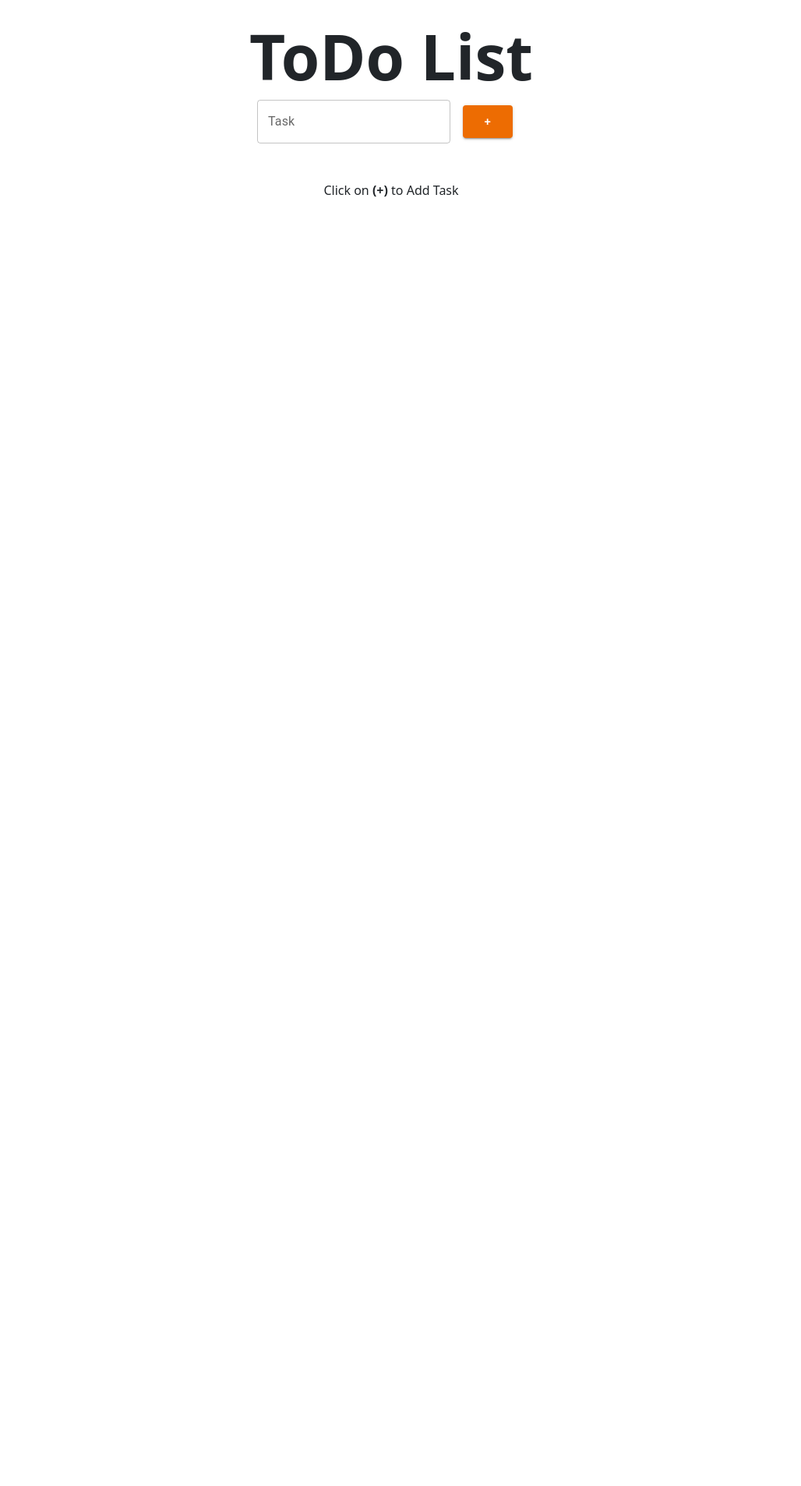
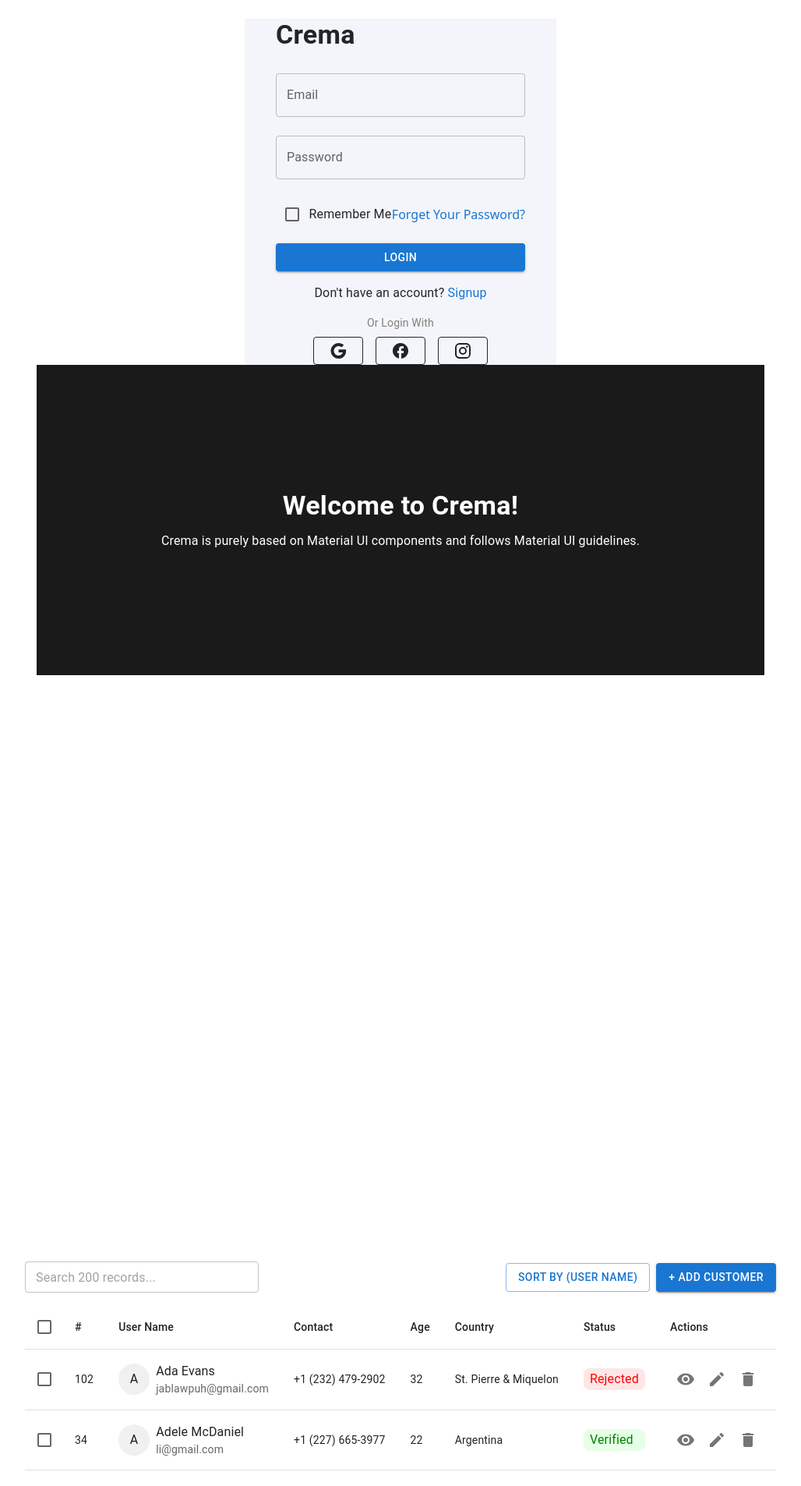
Before and after one commit to bilalansaridev/my_app, a React (Create React App) app: page / in a window 1280 px wide. Shown: the top 1906 px of the page at 78% size, without its empty margins (126-1154 px from the left). Before the commit the page ends 800 px from the top, so only its background shows below. Built offline with nearby package versions, Linux system fonts and the light colour scheme.

Commit message:
mui login form and table

```diff
--- /dev/null
+++ b/src/Component/Mui/CustomerTable.jsx
@@ -0,0 +1,154 @@
+import React from 'react';
+import {
+  Table,
+  TableBody,
+  TableCell,
+  TableContainer,
+  TableHead,
+  TableRow,
+  Checkbox,
+  Typography,
+  IconButton,
+  Button,
+  TextField,
+  Box,
+  Grid2
+} from '@mui/material';
+import { Visibility, Edit, Delete } from '@mui/icons-material';
+
+const data = [
+  {
+    id: 102,
+    name: 'Ada Evans',
+    email: 'jablawpuh@gmail.com',
+    contact: '+1 (232) 479-2902',
+    age: 32,
+    country: 'St. Pierre & Miquelon',
+    status: 'Rejected',
+  },
+  {
+    id: 34,
+    name: 'Adele McDaniel',
+    email: 'li@gmail.com',
+    contact: '+1 (227) 665-3977',
+    age: 22,
+    country: 'Argentina',
+    status: 'Verified',
+  },
+  // Add more rows as needed
+];
+
+const statusStyles = {
+  Verified: { color: 'green', background: '#e6ffe6', padding: '2px 8px', borderRadius: '8px' },
+  Rejected: { color: 'red', background: '#ffe6e6', padding: '2px 8px', borderRadius: '8px' },
+  Pending: { color: 'orange', background: '#fff5e6', padding: '2px 8px', borderRadius: '8px' },
+};
+
+function CustomerTable() {
+  return (
+    <Grid2
+    container
+    spacing={1}
+    direction="row"
+    justify="flex-start"
+    alignItems="flex-start"
+    alignContent="stretch"
+    wrap="nowrap"
+     style={{ height: '100vh' ,
+    justifyContent: 'center',
+    alignItems: 'center' }}>
+
+    <Box sx={{ padding: '16px' }}>
+      <Box display="flex" justifyContent="space-between" alignItems="center" mb={2}>
+        <TextField
+          placeholder="Search 200 records..."
+          variant="outlined"
+          size="small"
+          sx={{ width: '300px' }}
+        />
+        <Box>
+          <Button variant="outlined" sx={{ marginRight: '8px' }}>
+            Sort by (User Name)
+          </Button>
+          <Button variant="contained" color="primary">
+            + Add Customer
+          </Button>
+        </Box>
+      </Box>
+
+      <TableContainer>
+        <Table>
+          <TableHead>
+            <TableRow>
+              <TableCell padding="checkbox">
+                <Checkbox />
+              </TableCell>
+              <TableCell>#</TableCell>
+              <TableCell>User Name</TableCell>
+              <TableCell>Contact</TableCell>
+              <TableCell>Age</TableCell>
+              <TableCell>Country</TableCell>
+              <TableCell>Status</TableCell>
+              <TableCell>Actions</TableCell>
+            </TableRow>
+          </TableHead>
+          <TableBody>
+            {data.map((row) => (
+              <TableRow key={row.id}>
+                <TableCell padding="checkbox">
+                  <Checkbox />
+                </TableCell>
+                <TableCell>{row.id}</TableCell>
+                <TableCell>
+                  <Box display="flex" alignItems="center">
+                    <Box
+                      sx={{
+                        width: '40px',
+                        height: '40px',
+                        borderRadius: '50%',
+                        backgroundColor: '#f0f0f0',
+                        display: 'flex',
+                        alignItems: 'center',
+                        justifyContent: 'center',
+                        marginRight: '8px',
+                      }}
+                    >
+                      {/* Replace with avatar images if needed */}
+                      <Typography>{row.name[0]}</Typography>
+                    </Box>
+                    <Box>
+                      <Typography>{row.name}</Typography>
+                      <Typography variant="body2" color="textSecondary">
+                        {row.email}
+                      </Typography>
+                    </Box>
+                  </Box>
+                </TableCell>
+                <TableCell>{row.contact}</TableCell>
+                <TableCell>{row.age}</TableCell>
+                <TableCell>{row.country}</TableCell>
+                <TableCell>
+                  <Typography sx={statusStyles[row.status]}>{row.status}</Typography>
+                </TableCell>
+                <TableCell>
+                  <IconButton>
+                    <Visibility />
+                  </IconButton>
+                  <IconButton>
+                    <Edit />
+                  </IconButton>
+                  <IconButton>
+                    <Delete />
+                  </IconButton>
+                </TableCell>
+              </TableRow>
+            ))}
+          </TableBody>
+        </Table>
+      </TableContainer>
+    </Box>
+    </Grid2>
+  );
+}
+
+export default CustomerTable;
--- /dev/null
+++ b/src/Component/Mui/LoginUi.jsx
@@ -0,0 +1,136 @@
+import React from 'react';
+import {
+  Box,
+  Grid2,
+  TextField,
+  Button,
+  Typography,
+  Checkbox,
+  Link,
+} from '@mui/material';
+import {Google, FacebookRounded , Instagram } from '@mui/icons-material';
+
+function LoginPage() {
+  return (
+    <Grid2 container style={{ height: '100vh' ,
+    justifyContent: 'center',
+    alignItems: 'center' }}>
+      {/* Left Section */}
+      <Grid2
+        item
+        xs={12}
+        sm={6}
+        style={{
+          display: 'flex',
+          justifyContent: 'center',
+          alignItems: 'center',
+          background: '#f4f5fa',
+        }}
+      >
+        <Box
+          component="form"
+          noValidate
+          autoComplete="off"
+          sx={{ width: '80%', maxWidth: '400px'
+
+
+           }}
+        >
+          <Typography variant="h4" fontWeight="bold" gutterBottom>
+            Crema
+          </Typography>
+          <TextField
+            fullWidth
+            label="Email"
+            type="email"
+            variant="outlined"
+            margin="normal"
+          />
+          <TextField
+            fullWidth
+            label="Password"
+            type="password"
+            variant="outlined"
+            margin="normal"
+          />
+          <Box
+            sx={{
+              display: 'flex',
+              justifyContent: 'space-between',
+              alignItems: 'center',
+              mt: 2,
+            }}
+          >
+            <Checkbox /> <Typography>Remember Me</Typography>
+            <Link href="#" underline="none">
+              Forget Your Password?
+            </Link>
+          </Box>
+          <Button
+            type="submit"
+            fullWidth
+            variant="contained"
+            color="primary"
+            sx={{ mt: 2 }}
+          >
+            Login
+          </Button>
+          <Typography sx={{ mt: 2, textAlign: 'center' }}>
+            Don't have an account?{' '}
+            <Link href="#" underline="none">
+              Signup
+            </Link>
+          </Typography>
+          <Typography
+            sx={{ textAlign: 'center', mt: 2, color: 'gray' }}
+            variant="body2"
+          >
+            Or Login With
+          </Typography>
+          <Box sx={{ display: 'flex', justifyContent: 'center', gap: 2, mt: 1 }}>
+            <Button variant="outlined" color="inherit">
+              <Google/>
+            </Button>
+            <Button variant="outlined" color="inherit">
+              <FacebookRounded/>
+            </Button>
+            <Button variant="outlined" color="inherit">
+              <Instagram/>
+            </Button>
+          </Box>
+        </Box>
+      </Grid2>
+
+      {/* Right Section */}
+      <Grid2
+        item
+        xs={12}
+        sm={6}
+        style={{
+          background: '#1a1a1a',
+          color: '#fff',
+          display: 'flex',
+          justifyContent: 'center',
+          alignItems: 'center',
+        }}
+      >
+        <Box textAlign="center"
+         style={{
+            background: '#1a1a1a',
+            padding: '20vh'
+
+          }}>
+          <Typography variant="h4" fontWeight="bold" gutterBottom>
+            Welcome to Crema!
+          </Typography>
+          <Typography>
+            Crema is purely based on Material UI components and follows Material
+            UI guidelines.
+          </Typography>
+        </Box>
+      </Grid2>
+    </Grid2>
+  );
+}
+
+export default LoginPage;
--- a/src/index.js
+++ b/src/index.js
@@ -20,7 +20,9 @@
 //import MovieTicket from './Component/MovieTicket';
 //import ButtonUsage from './Component/Mui/ButtonUsage';
 //import BottomNavi from './Component/Mui/BottomNavi';
-import ToDolist from './Component/Mui/ToDolist';
+//import ToDolist from './Component/Mui/ToDolist';
+import LoginUi from './Component/Mui/LoginUi';
+import CustomerTable from './Component/Mui/CustomerTable';
 
 
 
@@ -60,7 +62,32 @@
 <br/>
 {/* <BottomNavi/> */}
 {/* <ButtonUsage/> */}
- <ToDolist/>
+ {/* <ToDolist/>  */}
+ <LoginUi/>
+<br></br>
+<br></br>
+<br></br>
+<br></br>
+<br></br>
+<br></br>
+<br></br>
+<br></br>
+<br></br>
+<br></br>
+<br></br>
+<br></br>
+<br></br>
+<br></br>
+<br></br>
+<br></br>
+<br></br>
+<br></br>
+<br></br>
+<br></br>
+<br></br>
+<br></br>
+ <CustomerTable/>
+
 
 
 
```
